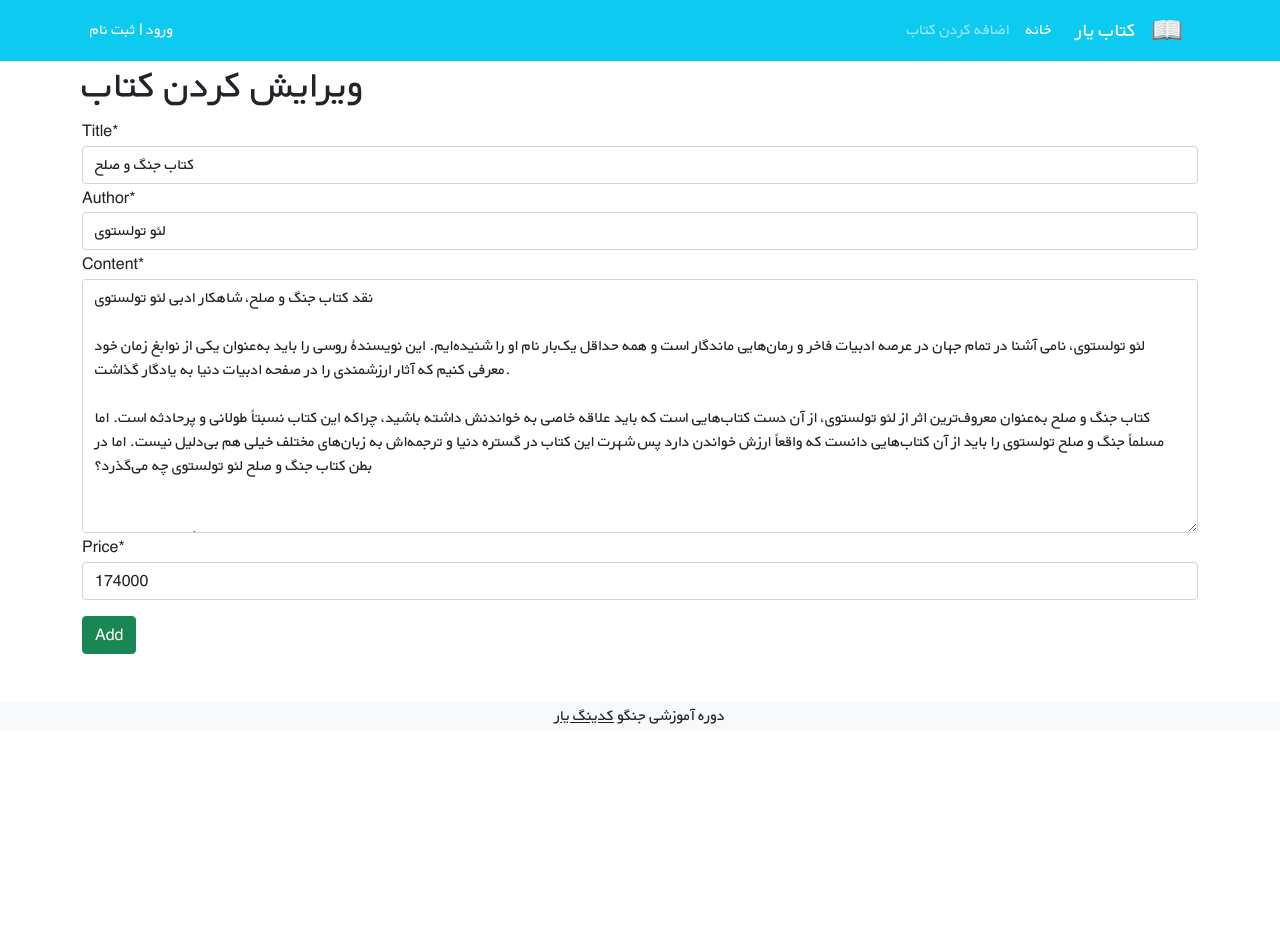
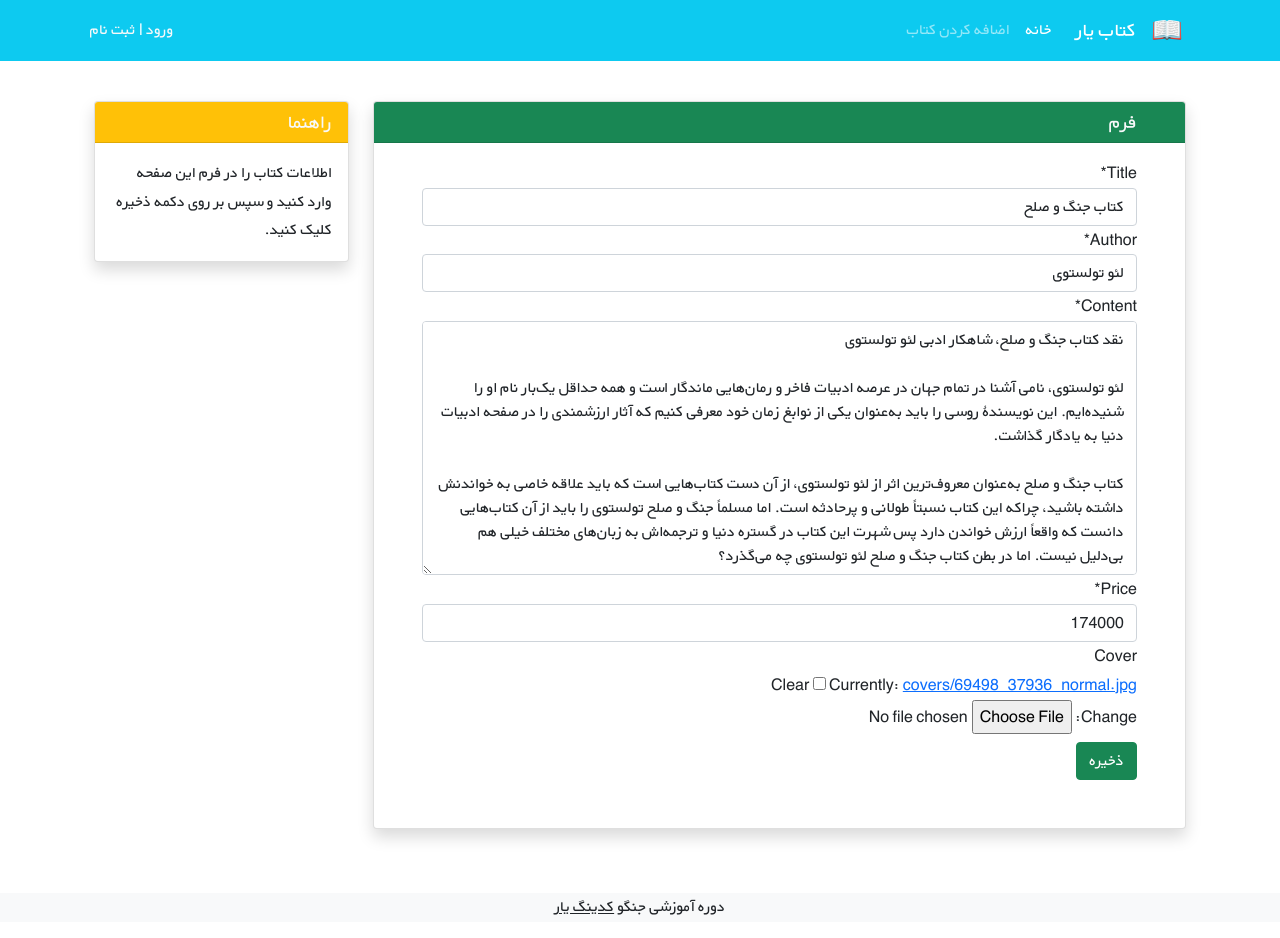
Before and after one commit to pouriashiralipour/book_shop, a Django app: page /books/9/update/ in a window 1280 px wide. Before the commit the page ends 724 px from the top, so only its background shows below. Run offline with Django 4.2, Linux system fonts and the light colour scheme; data comes from the database, SQL or seed files in the repository; both versions use the stored data as it was after the commit; some libraries are stand-ins or nearby versions.

Commit message:
change code of update view front

```diff
--- a/books/templates/books/details_view.html
+++ b/books/templates/books/details_view.html
@@ -25,6 +25,9 @@
                         <h5 class="small my-1"><span class="text-muted">نویسنده: </span>{{ book.author }}</h5>
                         <h5 class="small my-1"><span class="text-muted">مترجم: </span>الهام خرسندی</h5>
                         <h5 class="small my-1"><span class="text-muted">انتشارات: </span>هوزمزد</h5>
+                        <a  class="btn btn-warning" href="{% url 'book:update_view' book.id%}"> ویرایش</a>
+                        <span> | </span>
+                        <a class="btn btn-danger" href="{% url 'book:delete_view' book.id%}"> حذف</a>
                     </div>
                     <div class="col-xs-12 col-md-3 d-flex flex-column">
                         <h3 class="align-self-center pt-2 text-muted align-self-md-end">
--- a/books/templates/books/update_view.html
+++ b/books/templates/books/update_view.html
@@ -6,10 +6,40 @@
 {% endblock %}
 
 {% block content %}
-    <h1>ویرایش کردن کتاب </h1>
-    <form action="" method="post">
-        {% csrf_token %}
-        {{ form|crispy }}
-        <button class="btn btn-success mt-3" type="submit">Add</button>
-    </form>
+    <div class="container mt-4" dir="rtl">
+    <div class="row">
+        <div class="col-9">
+            <div class="card shadow my-3">
+                <h5 class="card-header bg-success text-light px-5">فرم</h5>
+                <div class="px-5 pt-3 pb-5">
+                    <form action="" method="POST" enctype="multipart/form-data">
+                        {% csrf_token %}
+                    {{ form|crispy }}
+{#                        <div class="form-group py-2">#}
+{#                            <label class="py-1">عنوان کتاب:</label>#}
+{#                            <input type="text" class="form-control" placeholder="" name="title">#}
+{#                        </div>#}
+{#                        <div class="form-group py-2">#}
+{#                            <label class="py-1">توضیحات کتاب:</label>#}
+{#                            <textarea class="form-control" name="text" rows="8" placeholder=""></textarea>#}
+{#                        </div>#}
+                        <input class="btn btn-success mt-2" type="submit" value="ذخیره">
+                    </form>
+                </div>
+            </div>
+        </div>
+        <div class="col-3">
+
+                <div class="card my-3 shadow">
+                    <h5 class="card-header bg-warning text-light">راهنما</h5>
+                    <div class="card-body">
+                        <p class="card-text">
+                            اطلاعات کتاب را در فرم این صفحه وارد کنید و سپس بر روی دکمه ذخیره کلیک کنید.
+                        </p>
+                    </div>
+                </div>
+
+        </div>
+    </div>
+</div>
 {% endblock %}
--- a/books/views.py
+++ b/books/views.py
@@ -23,7 +23,7 @@ class BookCreateView(CreateView):
 
 class BookUpdateView(UpdateView):
     model = Book
-    fields = ['title', 'author', 'content', 'price']
+    fields = ['title', 'author', 'content', 'price', 'cover']
     template_name = 'books/update_view.html'
 
 
```
Also changed, not shown: db.sqlite3, media/covers/62882_79534_normal_7NZlK3O.jpg (added).
